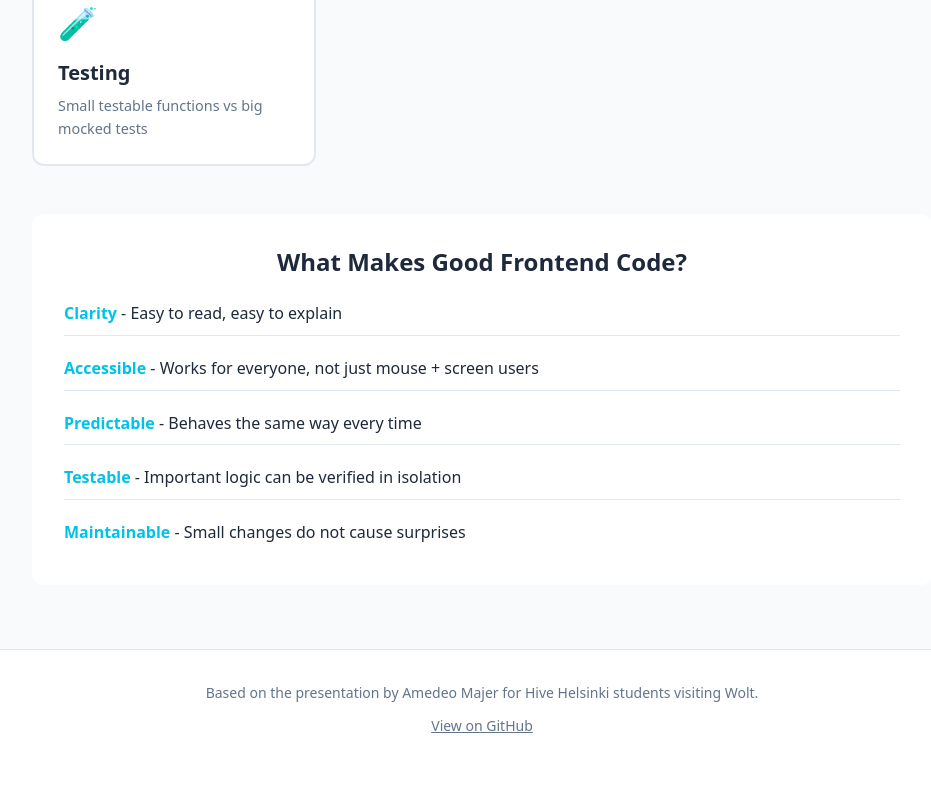
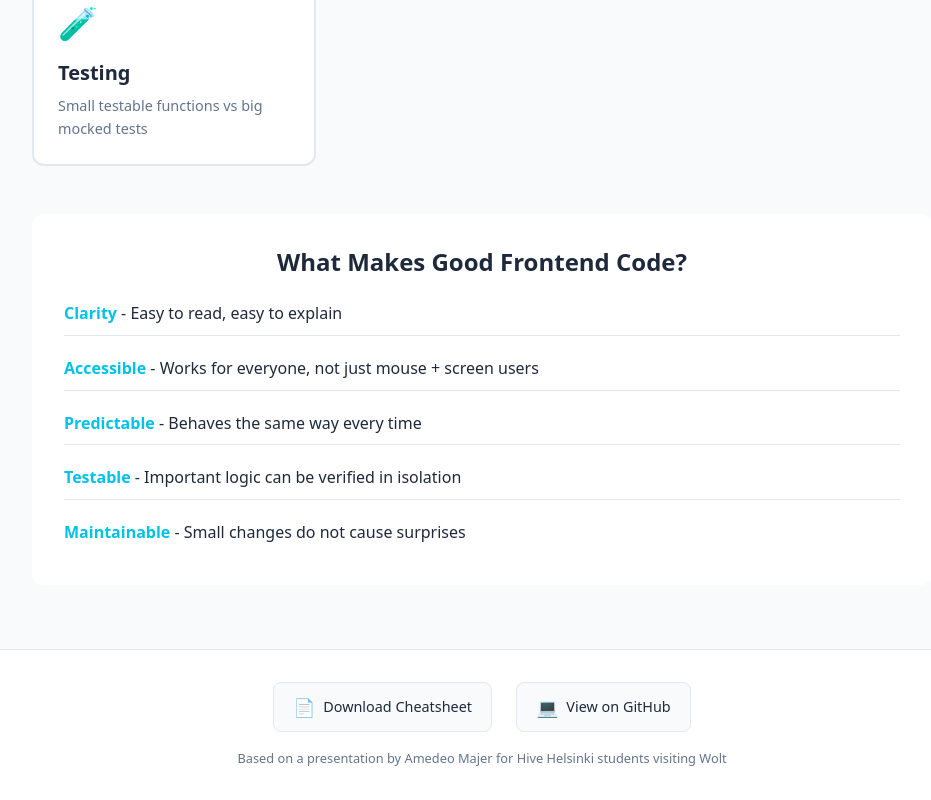
Before and after one commit to amedeomajer/frontend-best-practices-demo, a React (Vite) app: page / in a window 1280 px wide. Shown: the part 558-1358 px from the top of the page, without its empty margins (158-1089 px from the left). Before the commit the page ends 1328 px from the top, so only its background shows below. Built offline with nearby package versions, Linux system fonts and the light colour scheme.

Commit message:
better footer and download pdf link

```diff
--- a/src/App.css
+++ b/src/App.css
@@ -25,17 +25,42 @@
   background: var(--bg-card);
 }
 
-.site-footer p {
-  margin-bottom: 0.5rem;
-  font-size: 0.875rem;
+.footer-links {
+  display: flex;
+  justify-content: center;
+  gap: 1.5rem;
+  margin-bottom: 1rem;
+  flex-wrap: wrap;
 }
 
-.site-footer a {
-  color: var(--text-secondary);
-  text-decoration: underline;
-  font-size: 0.875rem;
+.footer-link {
+  display: inline-flex;
+  align-items: center;
+  gap: 0.5rem;
+  padding: 0.6rem 1.2rem;
+  background: var(--bg-secondary);
+  border: 1px solid var(--border-color);
+  border-radius: 8px;
+  color: var(--text-primary);
+  text-decoration: none;
+  font-size: 0.9rem;
+  font-weight: 500;
+  transition: all 0.2s;
 }
 
-.site-footer a:hover {
-  color: var(--wolt-blue);
+.footer-link:hover {
+  background: var(--wolt-blue);
+  border-color: var(--wolt-blue);
+  color: white;
+  text-decoration: none;
 }
+
+.footer-link-icon {
+  font-size: 1.1rem;
+}
+
+.footer-credit {
+  font-size: 0.8rem;
+  color: var(--text-secondary);
+  margin: 0;
+}
--- a/src/App.tsx
+++ b/src/App.tsx
@@ -32,15 +32,28 @@ function App() {
         </Routes>
       </main>
       <footer className="site-footer">
-        <p>Based on the presentation by Amedeo Majer for Hive Helsinki students visiting Wolt.</p>
+        <div className="footer-links">
+          <a
+            href={`${import.meta.env.BASE_URL}cheatsheet.pdf`}
+            download
+            className="footer-link"
+          >
+            <span className="footer-link-icon">📄</span>
+            Download Cheatsheet
+          </a>
           <a
             href="https://github.com/amedeomajer/frontend-best-practices-demo"
             target="_blank"
             rel="noopener noreferrer"
-          id="link-to-gh-repo"
+            className="footer-link"
           >
+            <span className="footer-link-icon">💻</span>
             View on GitHub
           </a>
+        </div>
+        <p className="footer-credit">
+          Based on a presentation by Amedeo Majer for Hive Helsinki students visiting Wolt
+        </p>
       </footer>
     </>
   )
```
Lines whose indentation alone changed are shown as unchanged.
